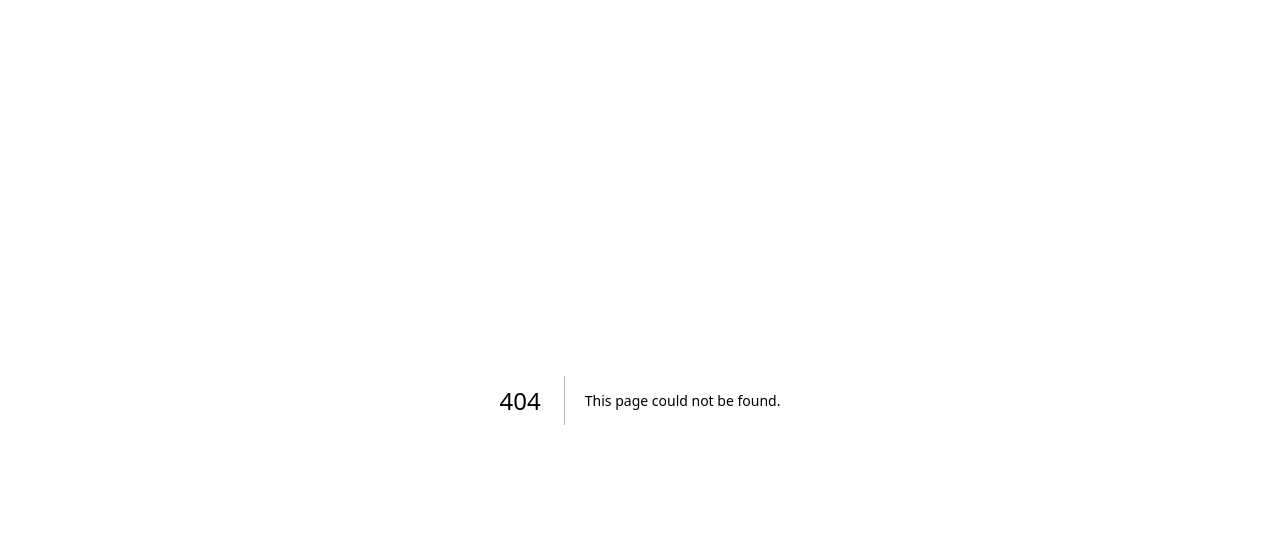
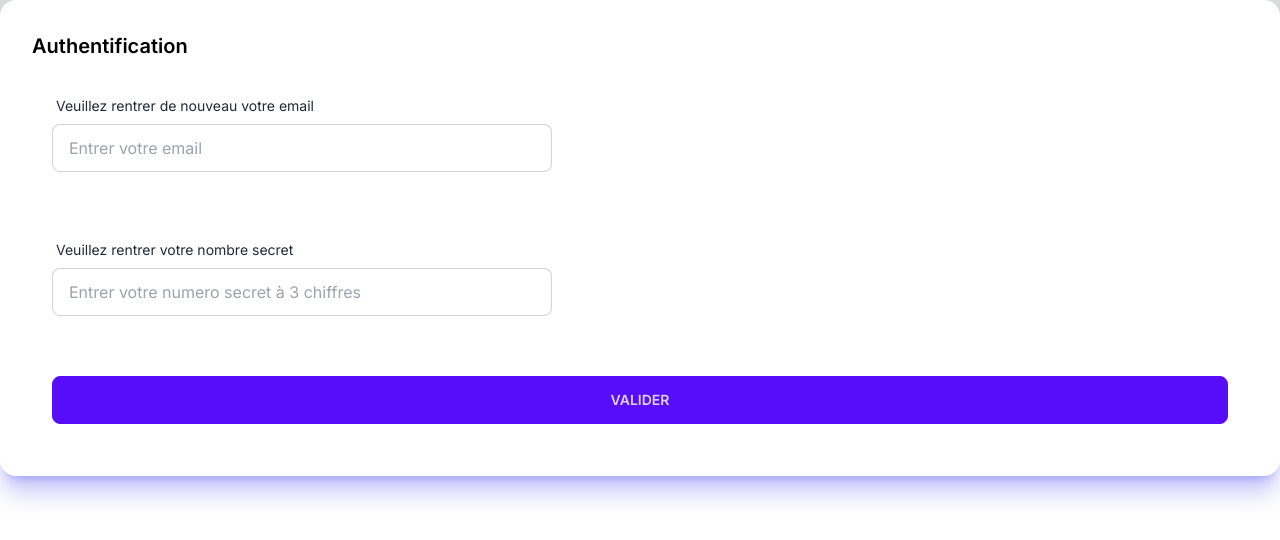
Before and after one commit to Kribean/ajiratomo, a Next.js app: page /ajiratomo/chat-premium in a window 1280 px wide. Before the commit this address had no page. Shown: the top 540 px of the page. Built offline with nearby package versions, Linux system fonts and the light colour scheme.

Commit message:
improve front

```diff
--- /dev/null
+++ b/src/app/chat-premium/layout.js
@@ -0,0 +1,9 @@
+import '@/app/globals.css'
+
+export default function ChatLayout({ children }) {
+  return (
+    <section>
+      {children}
+    </section>
+  )
+}
--- /dev/null
+++ b/src/app/chat-premium/loading.js
@@ -0,0 +1,9 @@
+export default function Loading() {
+    // Or a custom loading skeleton component
+    return     <div className="flex h-screen w-full justify-center align-middle">
+    <span className="loading loading-ball loading-xs"></span>
+    <span className="loading loading-ball loading-sm"></span>
+    <span className="loading loading-ball loading-md"></span>
+    <span className="loading loading-ball loading-lg"></span>
+  </div>
+  }
--- /dev/null
+++ b/src/app/chat-premium/page.js
@@ -0,0 +1,167 @@
+"use client";
+import ChatRoom from "@/components/ChatRoom/ChatRoom";
+import Footer from "@/components/Footer/Footer";
+import Navbar from "@/components/Navbar";
+import StepAdvice from "@/components/StepAdvice/StepAdvice";
+import { useEffect, useState } from "react";
+import Link from "next/link";
+
+export default function ChatFree(props) {
+  const [understood, setUnderstood] = useState(false);
+
+  const [chatQuestions, setChatQuestions] = useState([]);
+  const [chatInterview, setChatInterview] = useState([]);
+  const [nbOfQuestionsMax, setNbOfQuestionsMax] = useState(0);
+  const [isValid, setIsValid] = useState(true);
+  const [isPremium, setIsPremium] = useState(false);
+  const [isSentParameters,setIsSentParameters] = useState(false);
+  const [secretNumber,setSecretNumber] = useState("");
+  const [email,setEmail] = useState("");
+  const [emailValid,setEmailValid]=useState(false)
+
+  const handleChangeEmail = (e) => {
+    const sanitizedEmail = e.target.value.replace(/[^a-zA-Z0-9@.-]/g, "");
+   setEmail(sanitizedEmail);
+  };
+
+  const handleChangeSecretNumber = (e)=>{
+    const inputValue = e.target.value;
+      if (/^\d*$/.test(inputValue)) {
+        setSecretNumber(inputValue);
+      }
+
+  };
+
+ const goToSession = () => {
+
+    fetch(`https://app-ajiratomo-0e6517145dae.herokuapp.com/api/chat/premium`, {
+      method: "POST",
+      headers: {
+        Accept: "application/json",
+        "Content-Type": "application/json",
+      },
+      body: JSON.stringify({
+        customer_email: email.replace(/\s/g, "").toLowerCase(),
+        secretNumber:secretNumber
+      }),
+    })
+      .then((data) => {
+        if (data.ok) {
+          setIsSentParameters(true);
+          return data.json();
+        }
+        throw new Error(" A mistake has been done");
+      })
+      .then((data) => {
+        if (data.error) {
+          setMessageLogin(true)
+          return setIsValid(false);
+        }
+        setMessageLogin(false)
+        setChatQuestions(data.chatQuestions);
+        setChatInterview(data.chatInterview);
+        setNbOfQuestionsMax(data.chatQuestions?.length);
+        setIsPremium(data.isPremium);
+
+      })
+      .catch((error) => {
+        setMessageLogin(true)
+        console.log(error);
+      });
+  }
+
+  return (
+<>
+{
+   !isSentParameters   ?
+      <>
+          <div className="card lg:card-side bg-base-100 shadow-xl shadow-indigo-500/40">
+      <div className="card-body ">
+        <h2 className="card-title">Authentification</h2>
+        <div className="flex flex-col justify-center item-center">
+
+<div className="m-5">
+<label className="label">
+            <span className="label-text">
+              Veuillez rentrer de nouveau votre email
+            </span>
+
+          </label>
+          <input
+            type="email"
+            placeholder="Entrer votre email"
+            className="input input-bordered lg:w-[500px] mb-[20px]"
+            value={email}
+            onChange={handleChangeEmail}
+          />
+</div>
+
+<div className="w-full m-5">
+<label className="label">
+            <span className="label-text">
+              Veuillez rentrer votre nombre secret
+            </span>
+
+          </label>
+          <input
+             type="number" min="100" max="9999"
+            placeholder="Entrer votre numero secret à 3 chiffres"
+            className="input input-bordered md:w-[500px] mb-[20px]"
+            value={props.secretNumber}
+            onChange={handleChangeSecretNumber}
+          />
+</div>
+
+<button onClick={()=>{goToSession()}} className="btn btn-primary m-5">
+              Valider
+            </button>
+        </div>
+      </div>
+    </div>
+      </>
+      :
+      <>
+        {(isValid ) ? (
+          <div className="flex flex-col h-screen justify-between">
+            <Navbar />
+            <main className="container ">
+              {!understood ? (
+                <StepAdvice
+                  understood={understood}
+                  setUnderstood={setUnderstood}
+                />
+              ) : (
+                <ChatRoom
+                  chatQuestions={chatQuestions}
+                  setChatQuestions={setChatQuestions}
+                  chatInterview={chatInterview}
+                  setChatInterview={setChatInterview}
+                  nbOfQuestionsMax={nbOfQuestionsMax}
+                  setNbOfQuestionsMax={setNbOfQuestionsMax}
+                  isPremium={isPremium}
+                />
+              )}
+            </main>
+            <Footer />
+          </div>
+        ) : (
+          <div className="hero min-h-screen bg-base-200">
+            <div className="hero-content text-center">
+              <div className="max-w-md">
+                <h1 className="text-5xl font-bold">Oops</h1>
+                <p className="py-6">
+                  Cette session est fini, retournez sur la page d'accueil et
+                  lancez un nouveau entretien.
+                </p>
+                <Link href={"https://kribean.github.io/ajiratomo/"} className="btn btn-primary">
+                  Accueil
+                </Link>
+              </div>
+            </div>
+          </div>
+        )}
+      </>
+}
+</>
+  );
+}
--- a/src/app/chat/[idSession]/page.js
+++ b/src/app/chat/[idSession]/page.js
@@ -21,9 +21,10 @@ export default function ChatWithSlug(props) {
 
   useEffect(() => {
     const paramsAll = window.location.href;
-    const paramsTab = paramsAll.split('chat?');
-    const params = paramsTab[1];
-    const idSession = params.idSession;
+    console.log("url: ",paramsAll)
+    const paramsTab = paramsAll.split('chat/?');
+    const parametre = paramsTab[1];
+    const idSession = parametre.idSession;
     fetch(`https://app-ajiratomo-0e6517145dae.herokuapp.com/api/chat/${idSession}/freemium`, {
       method: "GET",
       headers: {
--- a/src/app/chat/page.js
+++ b/src/app/chat/page.js
@@ -17,9 +17,10 @@ export default function ChatFree(props) {
 
   useEffect(() => {
     const paramsAll = window.location.href;
+    console.log("url0: ",paramsAll)
     const paramsTab = paramsAll.split('chat?');
-    const params = paramsTab[1];
-    const idSession = params.idSession;
+    const parametre = paramsTab[1];
+    const idSession = parametre.idSession;
     fetch(`https://app-ajiratomo-0e6517145dae.herokuapp.com/api/chat/${idSession}/freemium`, {
       method: "GET",
       headers: {
--- a/src/components/Stripe/StripeContainer.js
+++ b/src/components/Stripe/StripeContainer.js
@@ -9,16 +9,37 @@ import { useState } from "react";
 export default  function StripeContainer(props) {
   const stripe = useStripe();
 
-  const [emailValid,setEmailValid]=useState(false)
+  const [emailValid,setEmailValid]=useState(false);
+  const [secretNumber,setSecretNumber] = useState("");
+  const [changeNumber,setChangeNumber]=useState(false)
+
 
   const handleChangeEmail = (e) => {
     const sanitizedEmail = e.target.value.replace(/[^a-zA-Z0-9@.-]/g, "");
     props.setEmail(sanitizedEmail);
-    if(sanitizedEmail?.length>5)
+    if(sanitizedEmail?.length>5 &&secretNumber<=9999 && secretNumber>=100)
     {
       setEmailValid(true);
+    }else{
+      setEmailValid(false);
     }
   };
+
+  const handleChangeSecretNumber = (e)=>{
+    const inputValue = e.target.value;
+      if (/^\d*$/.test(inputValue)) {
+        setSecretNumber(inputValue);
+
+        if(props.email?.length>5 &&inputValue<=9999 && inputValue>=100)
+        {
+          setEmailValid(true);
+        }else{
+          setEmailValid(false);
+        }
+      }
+
+  };
+
 
   const goTopay = async ()=>{
 
@@ -32,10 +53,16 @@ export default  function StripeContainer(props) {
   body: JSON.stringify({
     idSession: idSession,
     isPremium: true,
-    customer_email: props.email,
+    customer_email: props.email.replace(/\s/g, "").toLowerCase(),
+    secretNumber:secretNumber
   }),
 });
 
+if (response.ok) {
+setChangeNumber(false)
+}else{
+  setChangeNumber(true)
+}
 const responseData = await response.json();
 
 const {sessionId} = responseData;
@@ -58,10 +85,12 @@ if(error){
         </p>
         <div className="flex flex-col justify-center item-center">
 
-            <label className="label">
+<div className="m-5">
+<label className="label">
             <span className="label-text">
               Veuillez rentrer votre email pour réception de votre facture
             </span>
+
           </label>
           <input
             type="email"
@@ -70,6 +99,26 @@ if(error){
             value={props.email}
             onChange={handleChangeEmail}
           />
+</div>
+
+<div className="w-full m-5">
+<label className="label">
+            <span className="label-text">
+              Veuillez rentrer un nombre secret entre 100 et 9999
+            </span>
+
+          </label>
+          {changeNumber&&  <span className="label-text text-error">
+              Ce nombre est déjà pris, veuillez choisir un nouveau numéro
+            </span>}
+          <input
+             type="number" min="100" max="9999"
+            placeholder="Entrer votre numero secret à 3 chiffres"
+            className="input input-bordered md:w-[500px] mb-[20px]"
+            value={props.secretNumber}
+            onChange={handleChangeSecretNumber}
+          />
+</div>
 
 {emailValid&&<button onClick={()=>{goTopay()}} className="btn btn-primary m-5">
               Payer - 4 euros
```
